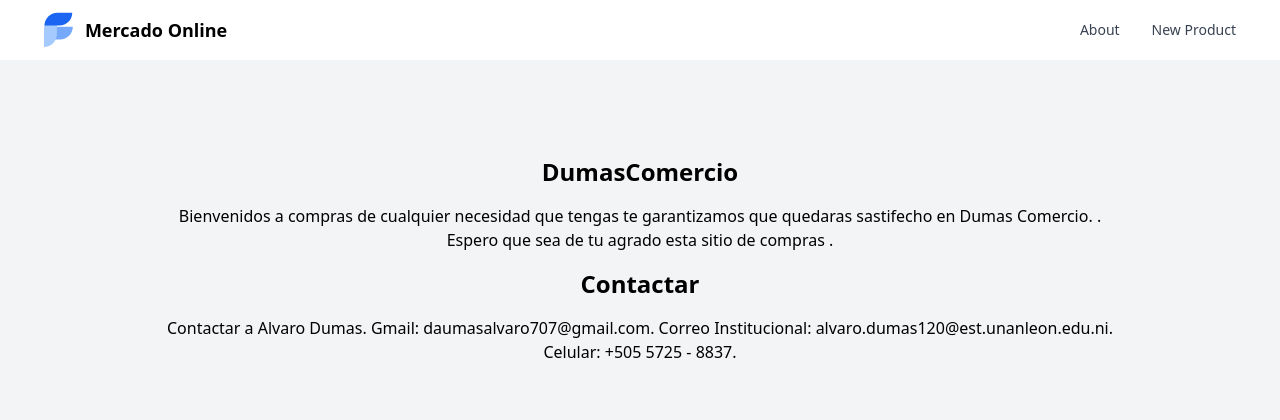
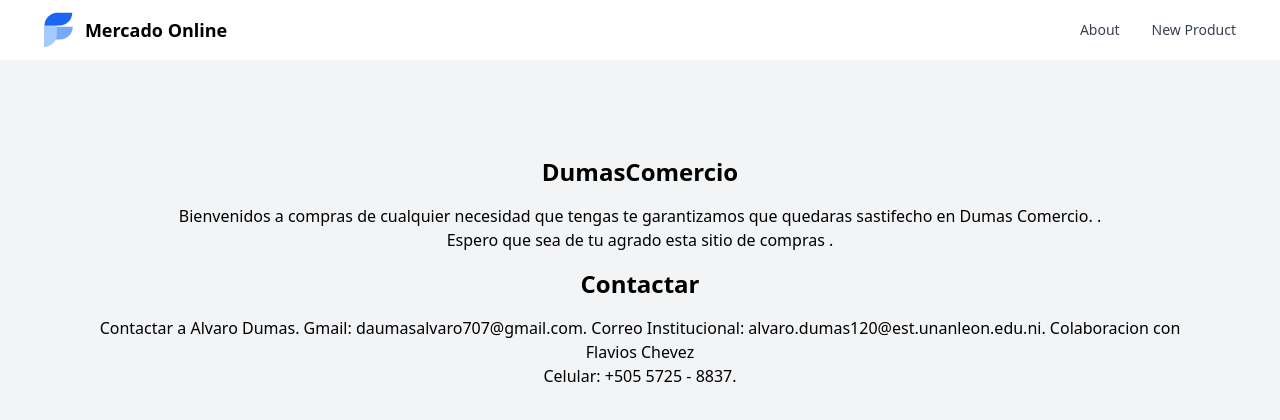
Before and after one commit to Alvaro707/crubdenext, a Next.js app: page /about in a window 1280 px wide. Shown: the top 420 px of the page. Built offline with nearby package versions, Linux system fonts and the light colour scheme.

Commit message:
Agregue una colaboracion

```diff
--- a/pages/about.js
+++ b/pages/about.js
@@ -23,6 +23,9 @@ function about() {
        Gmail: daumasalvaro707@gmail.com.
        Correo Institucional: alvaro.dumas120@est.unanleon.edu.ni.
 
+      Colaboracion con Flavios Chevez
+
+
        <br></br>
        Celular: +505 5725 - 8837.
       </p>
```
